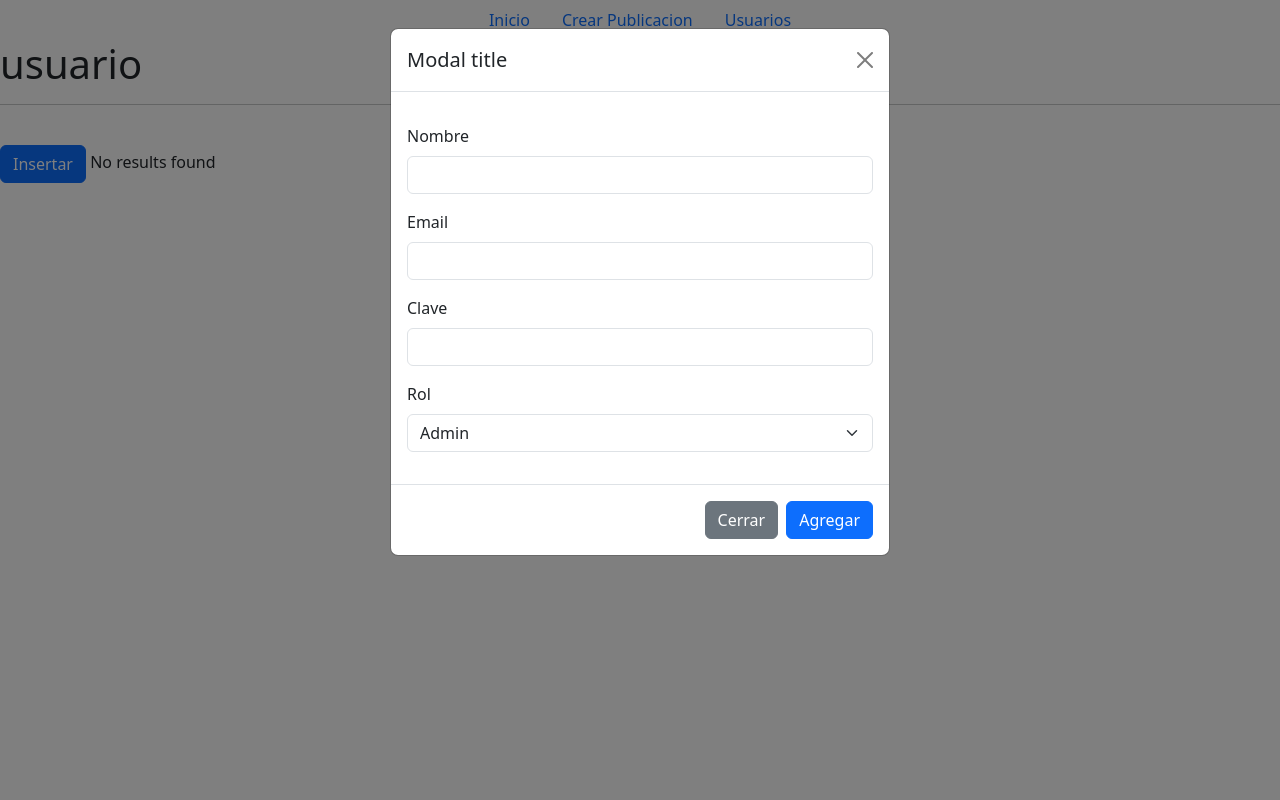
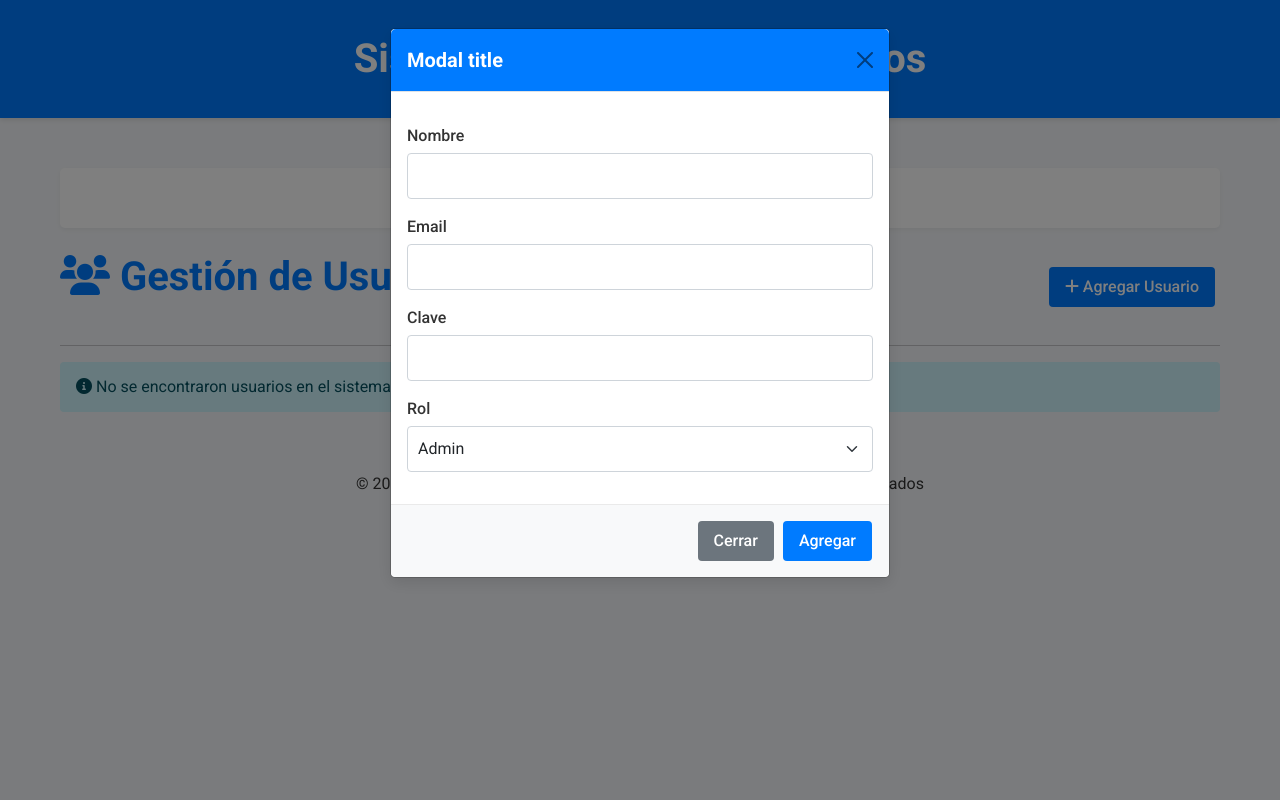
Before and after one commit to john-mz/program-modular, a PHP site: page /index.php?view=usuario in a window 1280 px wide, after a click on "Agregar Usuario". Run offline with PHP 8.4, Linux system fonts and the light colour scheme; data that the repository does not hold is empty.

Commit message:
Mejora en el diseño de la pagina, adaptado a la base de datos de sistema modular

```diff
--- /dev/null
+++ b/css/style.css
@@ -0,0 +1,236 @@
+/* Estilos Generales */
+:root {
+    --primary-color: #007bff;
+    --secondary-color: #6c757d;
+    --success-color: #28a745;
+    --danger-color: #dc3545;
+    --warning-color: #ffc107;
+    --info-color: #17a2b8;
+    --light-color: #f8f9fa;
+    --dark-color: #343a40;
+    --font-family: 'Roboto', Arial, sans-serif;
+}
+
+body {
+    font-family: var(--font-family);
+    background-color: #f5f7fa;
+    color: #333;
+    margin: 0;
+    padding: 0;
+}
+
+/* Contenedor principal */
+.container {
+    max-width: 1200px;
+    margin: 0 auto;
+    padding: 20px;
+}
+
+/* Encabezado */
+.header {
+    background-color: var(--primary-color);
+    color: white;
+    padding: 15px 0;
+    margin-bottom: 30px;
+    box-shadow: 0 2px 5px rgba(0, 0, 0, 0.1);
+}
+
+.header h1 {
+    color: white;
+    margin: 0;
+    font-weight: 600;
+}
+
+/* Navegación */
+.nav {
+    margin-bottom: 25px;
+    background-color: white;
+    border-radius: 5px;
+    box-shadow: 0 2px 5px rgba(0, 0, 0, 0.05);
+    padding: 10px;
+}
+
+.nav-link {
+    color: var(--dark-color);
+    font-weight: 500;
+    padding: 8px 15px;
+    transition: all 0.3s ease;
+}
+
+.nav-link:hover, .nav-link.active {
+    color: var(--primary-color);
+    background-color: rgba(0, 123, 255, 0.1);
+    border-radius: 5px;
+}
+
+/* Encabezados */
+h1 {
+    color: var(--primary-color);
+    margin-bottom: 20px;
+    font-weight: 600;
+}
+
+/* Tablas */
+table {
+    width: 100%;
+    border-collapse: collapse;
+    margin-bottom: 20px;
+    background-color: white;
+    border-radius: 5px;
+    overflow: hidden;
+    box-shadow: 0 2px 5px rgba(0, 0, 0, 0.05);
+}
+
+th, td {
+    padding: 12px 15px;
+    text-align: left;
+}
+
+th {
+    background-color: var(--primary-color);
+    color: white;
+    font-weight: 500;
+}
+
+tr:nth-child(even) {
+    background-color: #f8f9fa;
+}
+
+tr:hover {
+    background-color: rgba(0, 123, 255, 0.05);
+}
+
+/* Botones */
+.btn {
+    padding: 8px 16px;
+    border-radius: 4px;
+    font-weight: 500;
+    transition: all 0.3s ease;
+    cursor: pointer;
+    border: none;
+    margin-right: 5px;
+}
+
+.btn-primary {
+    background-color: var(--primary-color);
+    color: white;
+}
+
+.btn-secondary {
+    background-color: var(--secondary-color);
+    color: white;
+}
+
+.btn-warning {
+    background-color: var(--warning-color);
+    color: #212529;
+}
+
+.btn-danger {
+    background-color: var(--danger-color);
+    color: white;
+}
+
+.btn:hover {
+    box-shadow: 0 2px 5px rgba(0, 0, 0, 0.2);
+    transform: translateY(-2px);
+}
+
+/* Formularios */
+.form-control, .form-select {
+    padding: 10px;
+    border: 1px solid #ced4da;
+    border-radius: 4px;
+    transition: border-color 0.15s ease-in-out, box-shadow 0.15s ease-in-out;
+    width: 100%;
+    margin-bottom: 10px;
+}
+
+.form-control:focus, .form-select:focus {
+    border-color: var(--primary-color);
+    box-shadow: 0 0 0 0.25rem rgba(0, 123, 255, 0.25);
+    outline: none;
+}
+
+.form-label {
+    margin-bottom: 5px;
+    font-weight: 500;
+    display: block;
+}
+
+/* Modales */
+.modal-content {
+    border-radius: 5px;
+    box-shadow: 0 5px 15px rgba(0, 0, 0, 0.1);
+}
+
+.modal-header {
+    background-color: var(--primary-color);
+    color: white;
+    border-top-left-radius: 5px;
+    border-top-right-radius: 5px;
+}
+
+.modal-title {
+    color: white;
+}
+
+.modal-footer {
+    border-top: 1px solid #eaeaea;
+    background-color: #f8f9fa;
+    border-bottom-left-radius: 5px;
+    border-bottom-right-radius: 5px;
+}
+
+/* Alertas */
+.alert {
+    padding: 12px 15px;
+    margin-bottom: 20px;
+    border-radius: 4px;
+    border: 1px solid transparent;
+}
+
+.alert-success {
+    background-color: #d4edda;
+    border-color: #c3e6cb;
+    color: #155724;
+}
+
+.alert-danger {
+    background-color: #f8d7da;
+    border-color: #f5c6cb;
+    color: #721c24;
+}
+
+.alert-warning {
+    background-color: #fff3cd;
+    border-color: #ffeeba;
+    color: #856404;
+}
+
+/* Animaciones */
+@keyframes fadeIn {
+    from { opacity: 0; }
+    to { opacity: 1; }
+}
+
+.fade-in {
+    animation: fadeIn 0.5s ease-in-out;
+}
+
+/* Responsive */
+@media (max-width: 768px) {
+    .container {
+        padding: 10px;
+    }
+
+    table {
+        display: block;
+        overflow-x: auto;
+    }
+
+    .btn {
+        padding: 6px 12px;
+        font-size: 14px;
+    }
+}
--- a/index.php
+++ b/index.php
@@ -10,28 +10,45 @@ if (!isset($_GET['view'])) {
 <head>
     <meta charset="utf-8">
     <meta name="viewport" content="width=device-width, initial-scale=1">
-    <title>Bootstrap demo</title>
+    <title>Sistema de Usuarios</title>
     <link href="https://cdn.jsdelivr.net/npm/bootstrap@5.3.5/dist/css/bootstrap.min.css" rel="stylesheet" integrity="sha384-SgOJa3DmI69IUzQ2PVdRZhwQ+dy64/BUtbMJw1MZ8t5HZApcHrRKUc4W0kG879m7" crossorigin="anonymous">
+    <link rel="stylesheet" href="https://cdnjs.cloudflare.com/ajax/libs/font-awesome/6.0.0-beta3/css/all.min.css">
+    <link rel="stylesheet" href="css/style.css">
+    <link href="https://fonts.googleapis.com/css2?family=Roboto:wght@300;400;500;700&display=swap" rel="stylesheet">
 </head>
 
 <body>
+    <div class="header">
+        <div class="container">
+            <h1 class="text-center">Sistema de Gestión de Usuarios</h1>
+        </div>
+    </div>
 
     <div class="container">
         <ul class="nav justify-content-center">
             <li class="nav-item">
-            <a class="nav-link active" aria-current="page" href="index.php">Inicio</a>
-        </li>
-        <li class="nav-item">
-            <a class="nav-link" href="index.php?view=publicacion">Crear Publicacion</a>
+                <a class="nav-link <?php echo ($_GET['view'] == 'index') ? 'active' : ''; ?>" href="index.php">
+                    <i class="fas fa-home"></i> Inicio
+                </a>
             </li>
             <!-- to do: que solo puedan acceder a esto los admins -->
             <li class="nav-item">
-            <a class="nav-link" href="index.php?view=usuario">Usuarios</a>
+                <a class="nav-link <?php echo ($_GET['view'] == 'usuario') ? 'active' : ''; ?>" href="index.php?view=usuario">
+                    <i class="fas fa-users"></i> Usuarios
+                </a>
             </li>
         </ul>
+
+        <div class="content fade-in">
+            <?php require_once 'controller/view.php'; ?>
+        </div>
     </div>
 
-<?php require_once 'controller/view.php'; ?>
+    <div class="footer">
+        <div class="container">
+            <p class="text-center mb-0">&copy; <?php echo date('Y'); ?> Sistema de Gestión de Usuarios - NoLit - Todos los derechos reservados</p>
+        </div>
+    </div>
 
     <script src="https://cdn.jsdelivr.net/npm/bootstrap@5.3.5/dist/js/bootstrap.bundle.min.js" integrity="sha384-k6d4wzSIapyDyv1kpU366/PK5hCdSbCRGRCMv+eplOQJWyd1fbcAu9OCUj5zNLiq" crossorigin="anonymous"></script>
 </body>
--- a/view/usuario.php
+++ b/view/usuario.php
@@ -1,4 +1,10 @@
-<h1>usuario</h1>
+<div class="usuario-container">
+    <div class="d-flex justify-content-between align-items-center mb-4">
+        <h1><i class="fas fa-users"></i> Gestión de Usuarios</h1>
+        <button type="button" class="btn btn-primary" data-bs-toggle="modal" data-bs-target="#exampleModal12">
+            <i class="fas fa-plus"></i> Agregar Usuario
+        </button>
+    </div>
     <hr>
     <?php
     require_once 'controller/usuario.php';
@@ -6,53 +12,56 @@ require_once 'controller/usuario.php';
     $res = $usuario->consultar();
     // pendiente hacer lo del select de roles escalable i.e que lo saque directamente de sql
     ?>
-<br>
-<!-- agregar modal -->
-<!-- Button trigger modal -->
-<button type="button" class="btn btn-primary" data-bs-toggle="modal" data-bs-target="#exampleModal12">
-  Insertar
-</button>
+
+    <?php if ($res->num_rows > 0) { ?>
+        <div class="table-responsive">
+            <table class="table table-hover">
+                <thead>
+                    <tr>
+                        <th>ID</th>
+                        <th>Nombre</th>
+                        <th>Email</th>
+                        <th>Clave</th>
+                        <th>Rol</th>
+                        <th>Acciones</th>
+                    </tr>
+                </thead>
+                <tbody>
+                    <?php while ($row = $res->fetch_assoc()) { ?>
+                        <tr>
+                            <td><?php echo $row['id_usuario']; ?></td>
+                            <td><?php echo $row['nombre']; ?></td>
+                            <td><?php echo $row['email']; ?></td>
+                            <td><?php echo $row['clave']; ?></td>
+                            <td>
+                                <span class="badge bg-<?php echo $row['rol'] == 'Admin' ? 'primary' : 'secondary'; ?>">
+                                    <?php echo $row['rol']; ?>
+                                </span>
+                            </td>
+                            <td>
                                 <?php
-
-if ($res->num_rows > 0) {
-  echo "<table border='1'>"; // Start the table with a border for visibility
-  echo "<tr>";
-  echo "<th>ID Usuario</th>";
-  echo "<th>Nombre</th>";
-  echo "<th>Email</th>";
-  echo "<th>Clave</th>";
-  echo "<th>Rol</th>";
-  echo "<th>Acciones</th>";
-  echo "</tr>";
-
-  while ($row = $res->fetch_assoc()) {
-    echo "<tr>";
-    echo "<td>" . $row['id_usuario'] . "</td>";
-    echo "<td>" . $row['nombre'] . "</td>";
-    echo "<td>" . $row['email'] . "</td>";
-    echo "<td>" . $row['clave'] . "</td>";
-    echo "<td>" . $row['rol'] . "</td>";
-    echo "<td>";
                                 $id_usuario = json_encode($row['id_usuario']);
                                 $nombre = json_encode($row['nombre']);
                                 $email = json_encode($row['email']);
                                 $clave = json_encode($row['clave']);
                                 ?>
-    <button type='button' onclick='editarModal(<?php echo $id_usuario . ", $nombre, $email, $clave"; ?>)' class='btn btn-warning' data-bs-toggle='modal' data-bs-target='#exampleModal1'>Editar</button>
-    <button type="button" onclick='eliminarModal(<?php echo $id_usuario?>)' class="btn btn-danger" data-bs-toggle="modal" data-bs-target="#eliminarModal">Eliminar</button>
-<?php
-    // echo "<a href='index.php?view=usuario&&accion=agregar'>Agregar | </a>";
-    // echo "<a href='index.php?view=usuario&&accion=editar&&id_usuario=" . $row['id_usuario'] . "'>Editar | </a>";
-    // echo "<a href='index.php?view=usuario&&accion=eliminar&&id_usuario=" . $row['id_usuario'] . "'>Eliminar</a>";
-    echo "</td>";
-    echo "</tr>";
-  }
-
-  echo "</table>";
-} else {
-  echo "No results found";
-}
-?>
+                                <button type='button' onclick='editarModal(<?php echo $id_usuario . ", $nombre, $email, $clave"; ?>)' class='btn btn-warning btn-sm' data-bs-toggle='modal' data-bs-target='#exampleModal1'>
+                                    <i class="fas fa-edit"></i> Editar
+                                </button>
+                                <button type="button" onclick='eliminarModal(<?php echo $id_usuario?>)' class="btn btn-danger btn-sm" data-bs-toggle="modal" data-bs-target="#eliminarModal">
+                                    <i class="fas fa-trash"></i> Eliminar
+                                </button>
+                            </td>
+                        </tr>
+                    <?php } ?>
+                </tbody>
+            </table>
+        </div>
+    <?php } else { ?>
+        <div class="alert alert-info">
+            <i class="fas fa-info-circle"></i> No se encontraron usuarios en el sistema.
+        </div>
+    <?php } ?>
 
     <!-- editar modal -->
     <form action="" method="post">
@@ -97,8 +106,6 @@ if ($res->num_rows > 0) {
             </div>
         </div>
     </form>
-
-
 
     <!-- agregar Modal -->
     <form action="" method="post">
@@ -163,7 +170,6 @@ if ($res->num_rows > 0) {
             </div>
         </div>
     </form>
-
-
+</div>
 
 <script src="view/js/usuario.js"></script>
```
Lines whose indentation alone changed are shown as unchanged.
